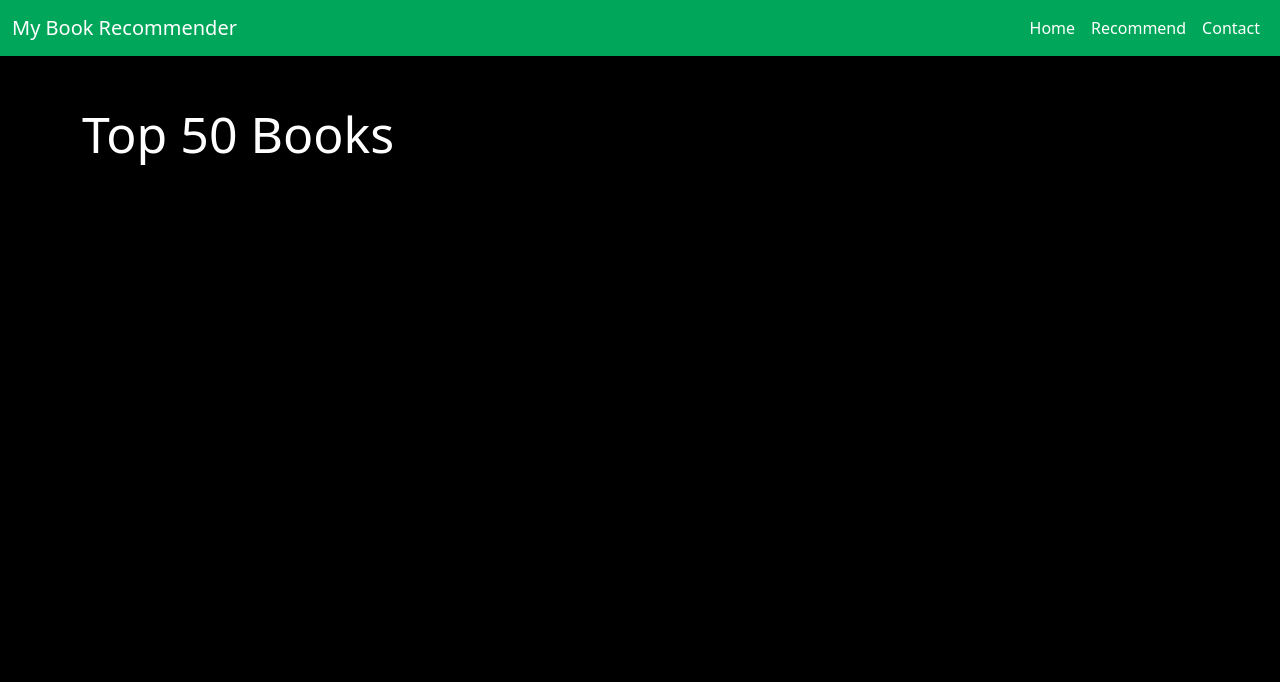
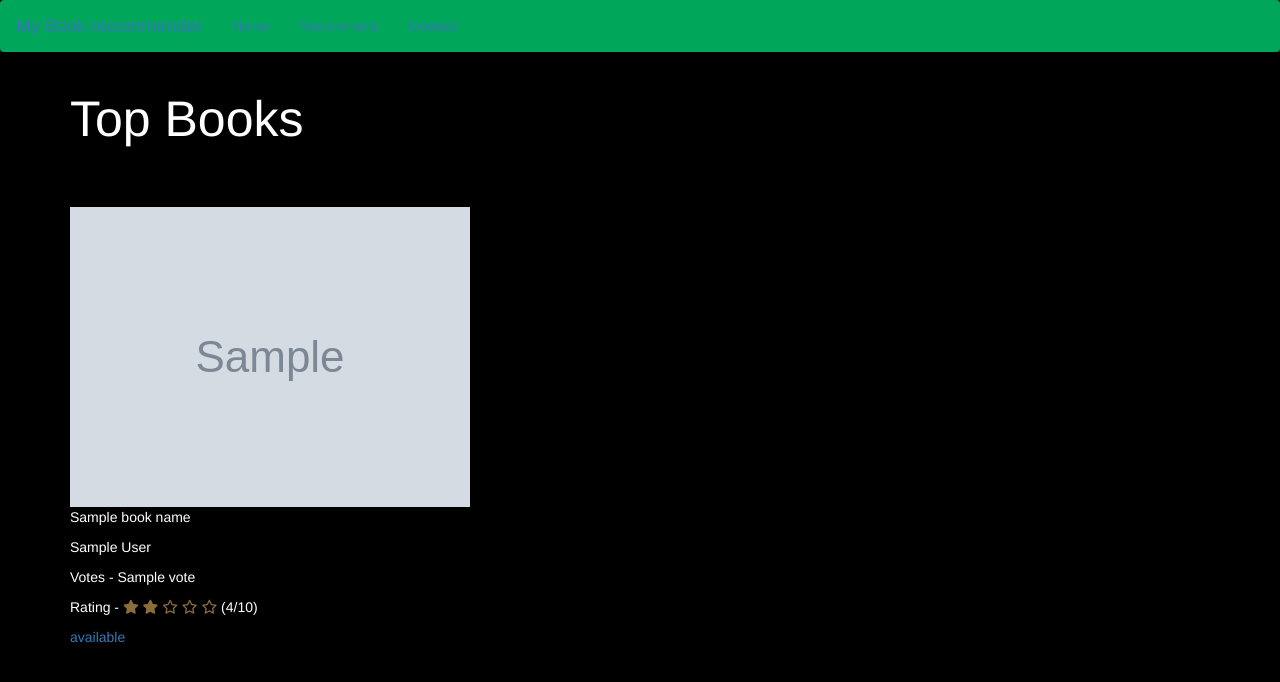
Before and after one commit to Pranjalkumari/Book_Bloom, a Flask app: template templates/index.html in a window 1280 px wide. Shown: the top 682 px of the page. Run offline with Flask 3, Linux system fonts and the light colour scheme; the template is opened without the code that fills it: most values are stand-ins (such as "Sample title", 1, 10 or a date in 2020); grey boxes marked "Sample" are stand-in pictures; parts of the project's set-up code (start-up, migrations or seed data) failed here and were passed over.

Commit message:
Home page

```diff
--- a/app.py
+++ b/app.py
@@ -1,18 +1,53 @@
-from flask import Flask, render_template
+from flask import Flask, render_template, request
 import pickle
+import numpy as np
 
-popular_df = pickle.load(open('popular.pkl','rb'))
+# Load data
+popular_df = pickle.load(open('ppl_books.pkl', 'rb'))
+pt = pickle.load(open('PT.pkl', 'rb'))
+books = pickle.load(open('BK.pkl', 'rb'))
+similarity = pickle.load(open('SC.pkl', 'rb'))
 
 app = Flask(__name__)
 
 @app.route('/')
 def index():
-     return render_template('index.html',
-                            book_name= list(popular_df['Book_Title'].values),
-                            author = list(popular_df['Book_Author'].values),
-                            image = list(popular_df['Image-URL-M'].values),
-                            votes= list(popular_df['num_ratings'].values),
-                            rating = list(popular_df['avg_rating'].values),
-                            )
+    return render_template('index.html',
+                           book_name=list(popular_df['Book-Title'].values),
+                           author=list(popular_df['Book-Author'].values),
+                           image=list(popular_df['Image-URL-M'].values),
+                           votes=list(popular_df['num_ratings'].values),
+                           rating=list(popular_df['avg_rating'].values),
+                           available = list(popular_df['Availability'].values)
+                           )
+
+@app.route('/recommend')
+def recommend_ui():
+    return render_template('recommend.html')
+
+@app.route('/recommend_books', methods=['POST'])
+def recommend_books():
+    user_input = request.form.get('user_input')
+
+    # Case-insensitive partial match for book titles
+    matching_books = final_ratings[final_ratings['Book-Title'].str.contains(user_input, case=False, na=False)]
+
+    if matching_books.empty:
+        return render_template('recommend.html', data=None, message=f"No books found containing the word: '{user_input}'")
+
+    # Group by Book-Title, Book-Author, and Image, then calculate average rating
+    grouped = matching_books.groupby(['Book-Title', 'Book-Author', 'Image-URL-M']).agg({'Book-Rating': 'mean'}).reset_index()
+
+    # Sort by average rating in descending order
+    sorted_books = grouped.sort_values(by='Book-Rating', ascending=False)
+
+    # Prepare the final result
+    data = []
+    for _, row in sorted_books.iterrows():
+        item = [row['Book-Title'], row['Book-Author'], row['Image-URL-M'], round(row['Book-Rating'], 2)]
+        data.append(item)
+
+    return render_template('recommend.html', data=data)
+
 if __name__ == '__main__':
-      app.run(debug=True)
+    app.run(debug=True)
--- a/templates/index.html
+++ b/templates/index.html
@@ -1,62 +1,72 @@
 <!DOCTYPE html>
 <html lang="en">
 <head>
-  <meta charset="UTF-8" />
-  <meta name="viewport" content="width=device-width, initial-scale=1.0" />
+    <meta charset="UTF-8">
     <title>BookBloom</title>
-  <link
-    href="https://cdn.jsdelivr.net/npm/bootstrap@5.3.7/dist/css/bootstrap.min.css"
-    rel="stylesheet"
-    integrity="sha384-LN+7fdVzj6u52u30Kp6M/trliBMCMKTyK833zpbD+pXdCLuTusPj697FH4R/5mcr"
-    crossorigin="anonymous"
-  />
+    <!-- Latest compiled and minified CSS -->
+<link rel="stylesheet" href="https://cdn.jsdelivr.net/npm/bootstrap@3.3.7/dist/css/bootstrap.min.css"
+ integrity="sha384-BVYiiSIFeK1dGmJRAkycuHAHRg32OmUcww7on3RYdg4Va+PmSTsz/K68vbdEjh4u"
+ crossorigin="anonymous">
+ <link rel="stylesheet" href="https://cdnjs.cloudflare.com/ajax/libs/font-awesome/6.4.0/css/all.min.css">
+</head>
 <style>
-    .text-white {
-      color: white;
+    .text-white{
+        color:white
     }
 </style>
-</head>
+<body style="background-color:black">
 
-<body style="background-color: black">
-  <!-- Navbar -->
-  <nav class="navbar navbar-expand-lg" style="background-color: #00a65a">
-    <div class="container-fluid">
-      <a class="navbar-brand text-white" href="#">My Book Recommender</a>
-      <ul class="navbar-nav ms-auto">
-        <li class="nav-item">
-          <a class="nav-link text-white" href="#">Home</a>
-        </li>
-        <li class="nav-item">
-          <a class="nav-link text-white" href="#">Recommend</a>
-        </li>
-        <li class="nav-item">
-          <a class="nav-link text-white" href="#">Contact</a>
-        </li>
+    <nav class="navbar" style="background-color:#00a65a">
+        <a class="navbar-brand">My Book recommender</a>
+        <ul class="nav navbar-nav">
+            <li><a href="/">Home</a></li>
+            <li><a href="/recommend">Recommend</a></li>
+            <li><a>Contact</a></li>
         </ul>
-    </div>
     </nav>
 
-  <!-- Content -->
     <div class="container">
         <div class="row">
-      <div class="col-md-12 mt-5">
-        <h1 class="text-white" style="font-size: 50px">Top 50 Books</h1>
+            <div class="col-md-12">
+                <h1 class="text-white" style="font-size:50px">Top Books</h1>
             </div>
 
-      {% for i in range(book|length) %}
-      <div class="col-md-3 mt-4">
+            {% for i in range(book_name|length) %}
+                <div class="col-md-3" style="margin-top:50px">
                     <div class="card">
-          <img class="card-img-top" src="{{ image[i] }}" alt="Book Cover" />
-          <div class="card-body bg-dark text-white">
-            <p>{{ book_name[i] }}</p>
-            <h5>{{ author[i] }}</h5>
-            <h6>Votes - {{ votes[i] }}</h6>
-            <h6>Rating - {{ rating[i] }}</h6>
+                        <div class="card-body">
+                            <img class="card-img-top" src="{{ image[i] }}">
+                            <p class="text-white">{{ book_name[i] }}</p>
+                            <p class="text-white">{{ author[i] }}</p>
+                            <p class="text-white">Votes - {{ votes[i] }}</p>
+
+                            <!-- Font Awesome CDN in <head> -->
+
+
+<p class="text-white">
+    Rating -
+    {% set avg = rating[i] / 2 %}
+    {% for star in range(1, 6) %}
+        {% if avg >= star %}
+            <i class="fas fa-star text-warning"></i>
+        {% elif avg >= star - 0.5 %}
+            <i class="fas fa-star-half-alt text-warning"></i>
+        {% else %}
+            <i class="far fa-star text-warning"></i>
+        {% endif %}
+    {% endfor %}
+    ({{ rating[i]|round(1) }}/10)
+</p>
+
+<p class="text-white"> <a href=" {{available[i] }}">available</a></p>
                         </div>
                     </div>
                 </div>
             {% endfor %}
+
+
         </div>
     </div>
+
 </body>
 </html>
```
Lines whose indentation alone changed are shown as unchanged.
